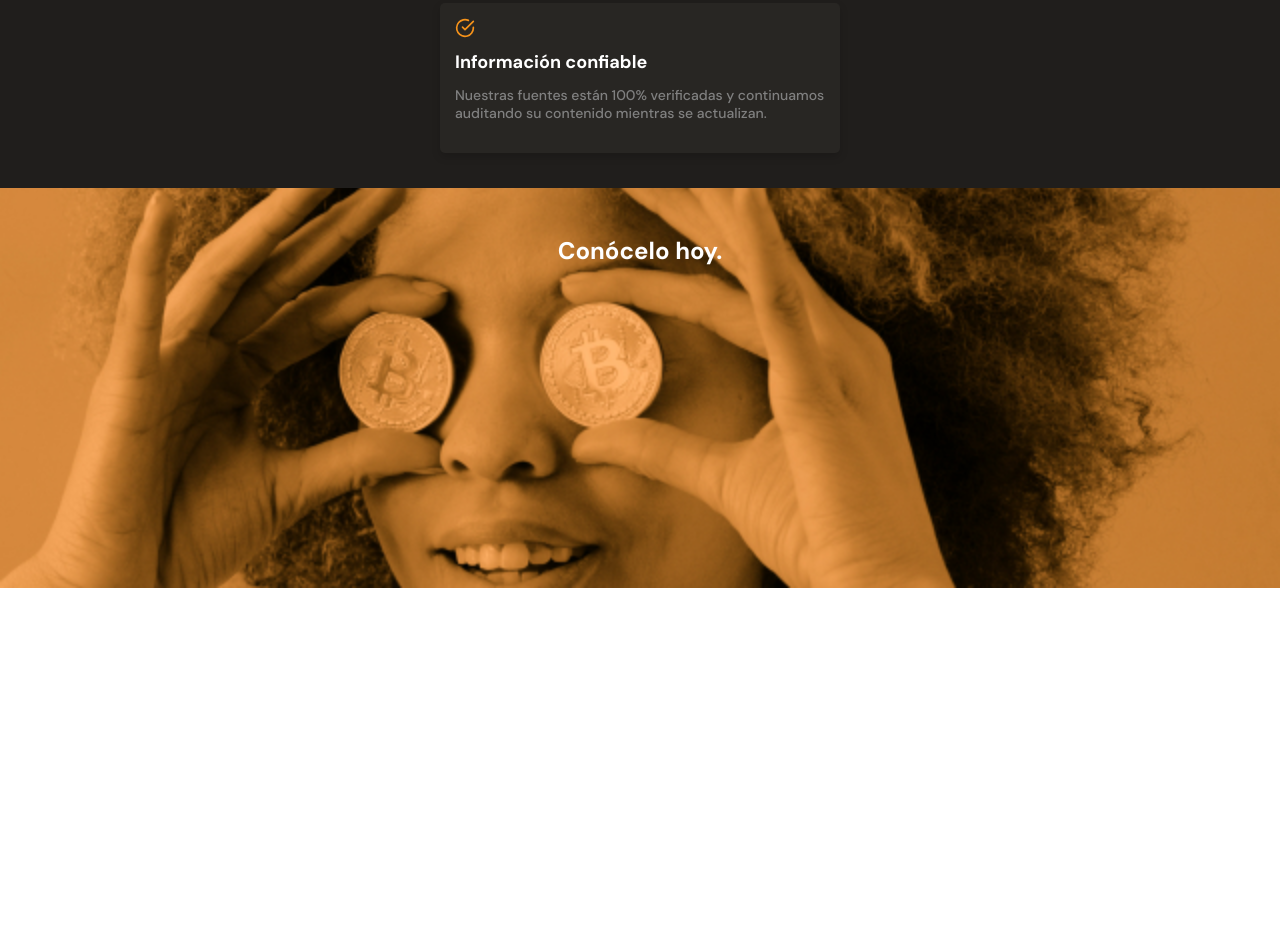
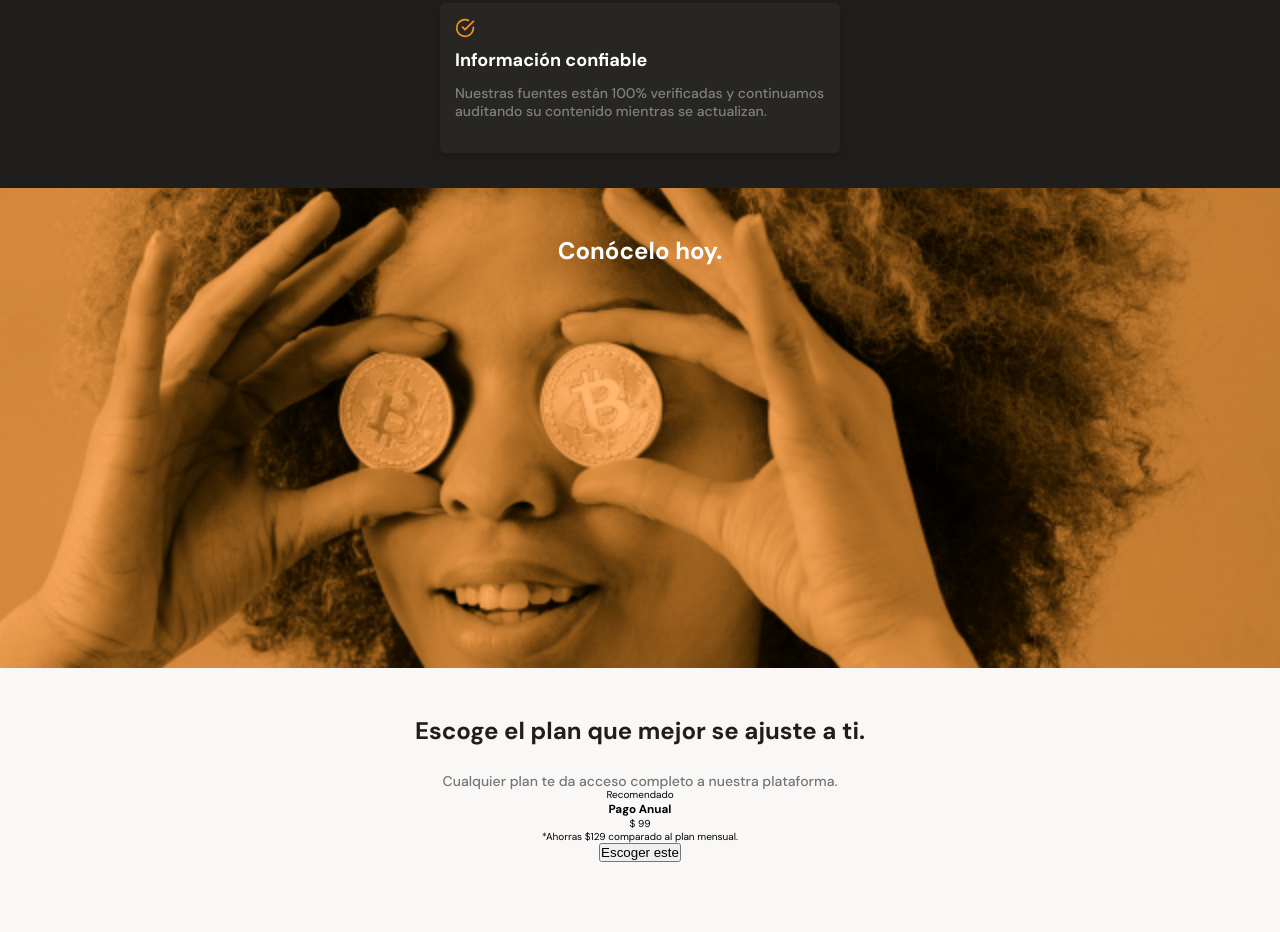
Before and after one commit to pahoalapizco/mobile-first, a plain HTML site: page index.html in a window 1280 px wide. Shown: the part 2164-3096 px from the top of the page. Before the commit the page ends 2752 px from the top, so only its background shows below. Drawn offline with Linux system fonts and the light colour scheme.

Commit message:
Progress with plans section

```diff
--- a/index.html
+++ b/index.html
@@ -16,7 +16,7 @@
     <div class="header__title-container">
       <h1> La próxima revolución en el intercambio de criptomonedas. </h1>
       <p> Batabit te ayuda a navegar entre los diferentes precios y tendencias. </p>
-      <a href="" class="header__button">Conoce Nuestros Planes <span></span> </a>
+      <a href="#plans" class="header__button">Conoce Nuestros Planes <span></span> </a>
     </div>
   </header>
   <main>
@@ -140,7 +140,29 @@
     <section class="bitcoin-img-container">
       <h2>Conócelo hoy.</h2>
     </section>
-    <section></section>
+
+    <!-- Plans -->
+    <section id="plans" class="main-plans--container">
+      <div class="plans--title">
+        <h2>Escoge el plan que mejor se ajuste a ti.</h2>
+        <p>Cualquier plan te da acceso completo a nuestra plataforma.</p>
+      </div>
+
+      <section class="plans-container--slider">
+        <article class="plans-container--card">
+          <p>Recomendado</p>
+          <div>
+            <h3>Pago Anual</h3>
+            <p> <span>$</span> 99</p>
+            <p>*Ahorras $129 comparado al plan mensual.</p>
+            <button>
+              Escoger este <span></span>
+            </button>
+          </div>
+        </article>
+      </section>
+
+    </section>
   </main>
 
   <footer></footer>
--- a/styles.css
+++ b/styles.css
@@ -32,9 +32,9 @@ html {
   font-family: 'DM Sans', sans-serif;
 }
 
-body {
+/* body {
   font-size: 1.6rem;
-}
+}  */
 
 /* HEADER! */
 
@@ -391,7 +391,7 @@ main {
 .bitcoin-img-container {
   width: 100%;
   min-width: 320px;
-  height: 50vh;
+  height: 60vh;
   background-image: url('./assets/img/bitcoinbaby2x.jpg');
   background-size: cover;
   background-position: center;
@@ -406,3 +406,33 @@ main {
   line-height: 2.6rem;
   color: var(--white);
 }
+
+/* Plans */
+.main-plans--container {
+  width: 100%;
+  min-width: 320px;
+  padding-bottom: 70px;
+  text-align: center;
+}
+
+.plans--title {
+  width: 90%;
+  min-width: 288px;
+  height: auto;
+  margin: 0 auto;
+}
+
+.plans--title h2 {
+  padding-top: 50px;
+  font-size: 2.4rem;
+  font-weight: bold;
+  line-height: 2.6rem;
+  color: var(--warm-black);
+}
+.plans--title p {
+  padding-top: 30px;
+  font-size: 1.4rem;
+  font-weight: 500;
+  line-height: 1.4rem;
+  color: var(--secundary-gray);
+}
```
